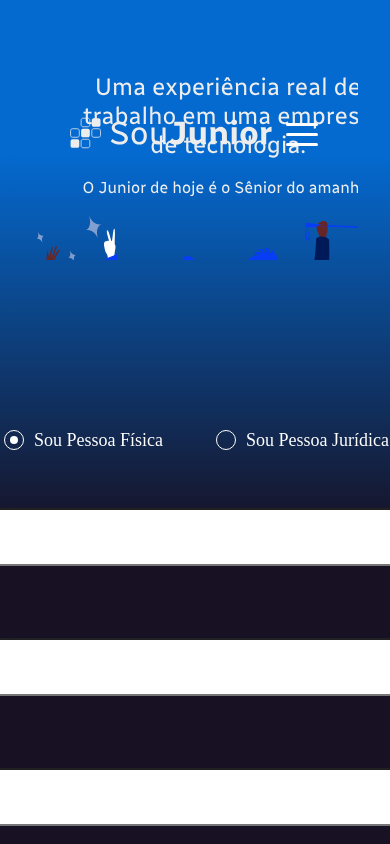
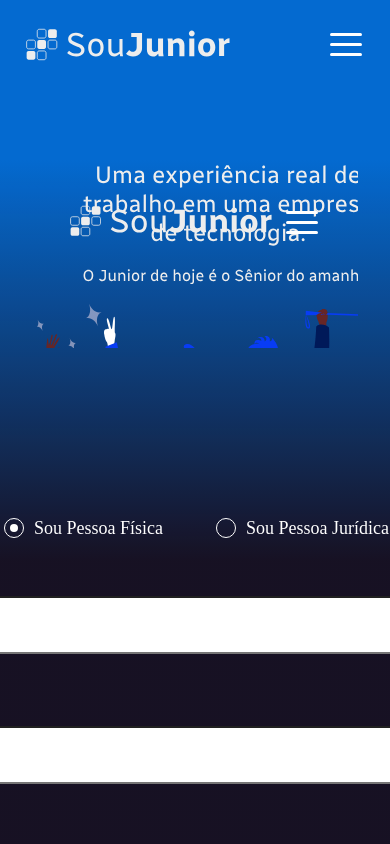
Before and after one commit to SouJunior/site-webapp, a Next.js app: page /apoiar in a window 390 px wide. Shown: the top 844 px of the page. Built offline with nearby package versions, Linux system fonts and the light colour scheme; a web font is replaced by a local one.

Commit message:
fix: desacoplar header

```diff
--- a/components/Layout/index.jsx
+++ b/components/Layout/index.jsx
@@ -6,6 +6,7 @@ import { Footer } from "../commons/Footer";
 export const Layout = ({ children }) => {
   return (
     <>
+      <Header />
       <main>{children}</main>
       <Footer />
     </>
--- a/components/commons/Header/Header.module.css
+++ b/components/commons/Header/Header.module.css
@@ -1,25 +1,27 @@
 .header {
   display: flex;
+  flex-direction: column;
   justify-content: center;
-  margin-bottom: 5rem;
+  align-items: center;
+  padding: 9.6rem 3.2rem;
   color: white;
-  backdrop-filter: overlay;
-  background-image: url("../../../public/assets/hero-background.svg");
-  background: linear-gradient(
-    180deg,
-    #046ad0 8%,
-    rgba(23, 17, 35, 0.78) 91.75%
-  );
+}
+.container {
+  display: flex;
+  justify-content: space-between;
+  align-items: center;
+  max-width: 144rem;
+  width: 100%;
 }
 
 .navbar {
-  width: 100%;
+  /* width: 100%;
   margin: 5rem 0rem 0.5rem 0rem;
   display: flex;
-  align-items: center;
+  align-items: center; */
 }
 
-.menuHamburger {
+.mobileMenu {
   display: none;
 }
 
@@ -29,74 +31,6 @@
 
 .menu {
   flex: 2;
-}
-
-.front {
-  width: 1090px;
-}
-
-.bannerArea {
-  display: flex;
-  position: relative;
-  justify-content: center;
-}
-
-.stars {
-  display: flex;
-  position: absolute;
-  justify-content: space-between;
-  width: 70%;
-  top: 7.5rem;
-  z-index: 2;
-}
-
-.starOne {
-  background-image: url("/assets/Stars1.png");
-  height: 9.2rem;
-  width: 7rem;
-  transform: rotate(90deg);
-}
-
-.starTwo {
-  background-image: url("/assets/Stars2.png");
-  height: 9.2rem;
-  width: 7rem;
-}
-
-.banner {
-  background-image: url("/assets/BannerV2.svg");
-  background-repeat: no-repeat;
-  background-position: center;
-  background-size: contain;
-  width: 100%;
-  height: 47rem;
-}
-
-.textArea {
-  width: 100%;
-  display: flex;
-  justify-content: center;
-}
-
-.textInner {
-  display: flex;
-  flex-direction: column;
-  max-width: 122.8rem;
-  width: 100%;
-}
-
-.textInner article {
-  width: 100%;
-  margin-bottom: 5.4rem;
-  font-size: 46px;
-  text-align: center;
-}
-
-.textInner p {
-  width: 100%;
-  text-align: center;
-  font-weight: lighter;
-  font-size: 2.4rem;
 }
 
 @media (max-width: 900px) {
@@ -116,15 +50,9 @@
     display: none;
   }
 
-  .menuHamburger {
+  .mobileMenu {
     display: block;
     cursor: pointer;
-  }
-}
-
-@media (max-width: 570px) {
-  .banner {
-    background-image: url("/assets/Hero.svg");
   }
 }
 
@@ -157,10 +85,6 @@
     width: 100%;
   }
 
-  .banner {
-    background-image: url("/assets/bannerGroupMobile.svg");
-  }
-
   .stars {
     width: 85%;
     top: 8rem;
--- a/components/commons/Header/index.jsx
+++ b/components/commons/Header/index.jsx
@@ -13,10 +13,6 @@ export const Header = () => {
   return (
     <header className={styles.header}>
       <Head>
-        <title>
-          Sou Junior | Experiência real de trabalho em projetos construída por
-          uma empresa de tecnologia!
-        </title>
         <meta
           name="description"
           content="Experiência real de trabalho em projetos construída por uma empresa de tecnologia"
@@ -28,28 +24,27 @@ export const Header = () => {
         />
         <meta name="robots" content="index, follow" />
       </Head>
-      <div className={styles.front}>
-        <div className={styles.navbar}>
-          <div className={styles.logo}>
-            <Link href="/">
-              <a>
+      <div className={styles.container}>
+        {/* <div> */}
+        <Link href="/" className={styles.logo}>
+          {/* <a> */}
           <Image
             src="/assets/icons/Logo.svg"
             alt="logo SouJunior"
             width={216}
             height={33}
           />
-              </a>
+          {/* </a> */}
         </Link>
-          </div>
+        {/* </div> */}
         <div className={styles.menu}>
           <Navbar />
         </div>
-          <div className={styles.menuHamburger}>
+        <div className={styles.mobileMenu}>
           <MenuMobile />
         </div>
       </div>
-        <div className={styles.frontBottom}>
+      {/* <div className={styles.frontBottom}>
           <div className={styles.bannerArea}>
             <div className={styles.banner}></div>
             <div className={styles.stars}>
@@ -57,17 +52,8 @@ export const Header = () => {
               <div className={styles.starTwo}></div>
             </div>
           </div>
-          <div className={styles.textArea}>
-            {/* <div className={styles.textInner}>
-              <article>
-                Experiência real de trabalho em projetos construída por uma
-                empresa de tecnologia!
-              </article>
-              <p>O Junior de hoje é o Sênior do amanhã!</p>
+          <div className={styles.textArea}></div>
         </div> */}
-          </div>
-        </div>
-      </div>
     </header>
   );
 };
--- a/components/commons/MenuMobile/index.jsx
+++ b/components/commons/MenuMobile/index.jsx
@@ -1,8 +1,8 @@
-import {useState} from "react";
+import { useState } from "react";
 
 import styles from "./MenuMobile.module.css";
-import {Divide as Hamburger} from "hamburger-react";
-import {Navbar} from "../Navbar";
+import { Divide as Hamburger } from "hamburger-react";
+import { Navbar } from "../Navbar";
 
 export const MenuMobile = () => {
   const [isOpen, setOpen] = useState(false);
@@ -11,14 +11,9 @@ export const MenuMobile = () => {
 
   return (
     <>
-      <Hamburger
-        toggled={isOpen}
-        toggle={handleToggle}
-        className={styles.teste}
-        rounded
-      />
+      <Hamburger toggled={isOpen} toggle={handleToggle} rounded />
       <div className={isOpen ? styles.show : styles.hide}>
-      <Navbar/>
+        <Navbar />
       </div>
     </>
   );
--- a/pages/index.jsx
+++ b/pages/index.jsx
@@ -2,18 +2,16 @@ import { OccupationSection } from "../components/OccupationSection";
 import { ParticipationSection } from "../components/Participation";
 import HeaderHome from "../components/HeaderHome";
 import Iniciativas from "../components/Iniciativas";
-import HeaderComponent from "../components/commons/HeaderComponent";
-import PrivacyPolicy from "../components/commons/PrivacyPolicy/PrivacyPolicy"
+import PrivacyPolicy from "../components/commons/PrivacyPolicy/PrivacyPolicy";
 import { Depositions } from "../components/Depositions";
 
 function Home() {
   return (
     <>
-      <HeaderComponent />
       <HeaderHome />
       <OccupationSection />
       <Iniciativas />
-      <Depositions/>
+      <Depositions />
       <ParticipationSection />
       <PrivacyPolicy />
     </>
```
Lines whose indentation alone changed are shown as unchanged.
